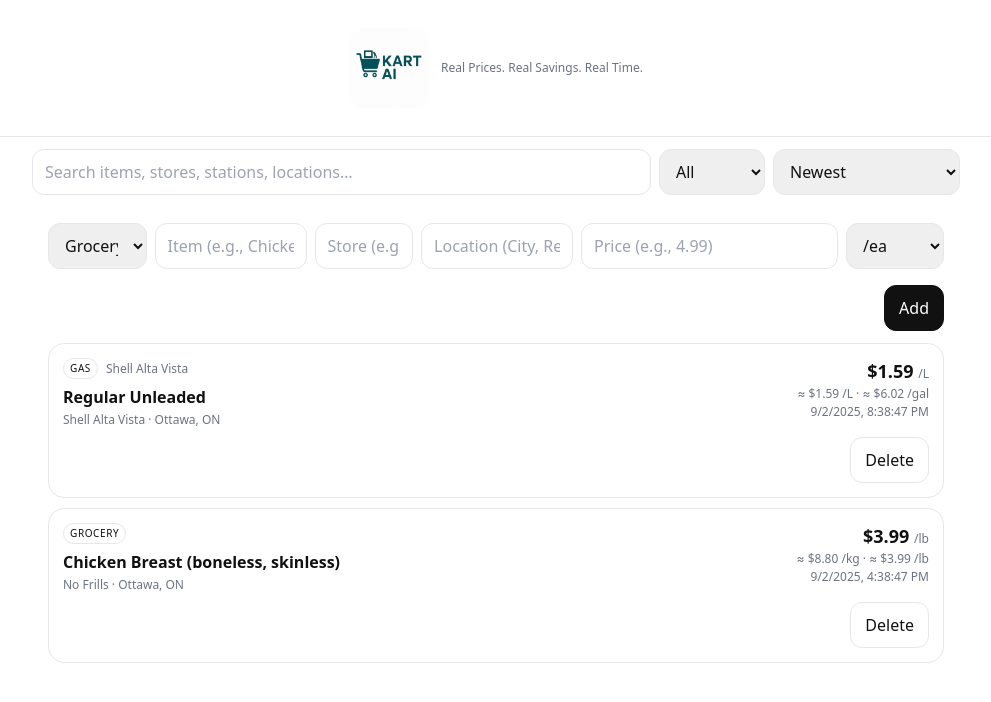
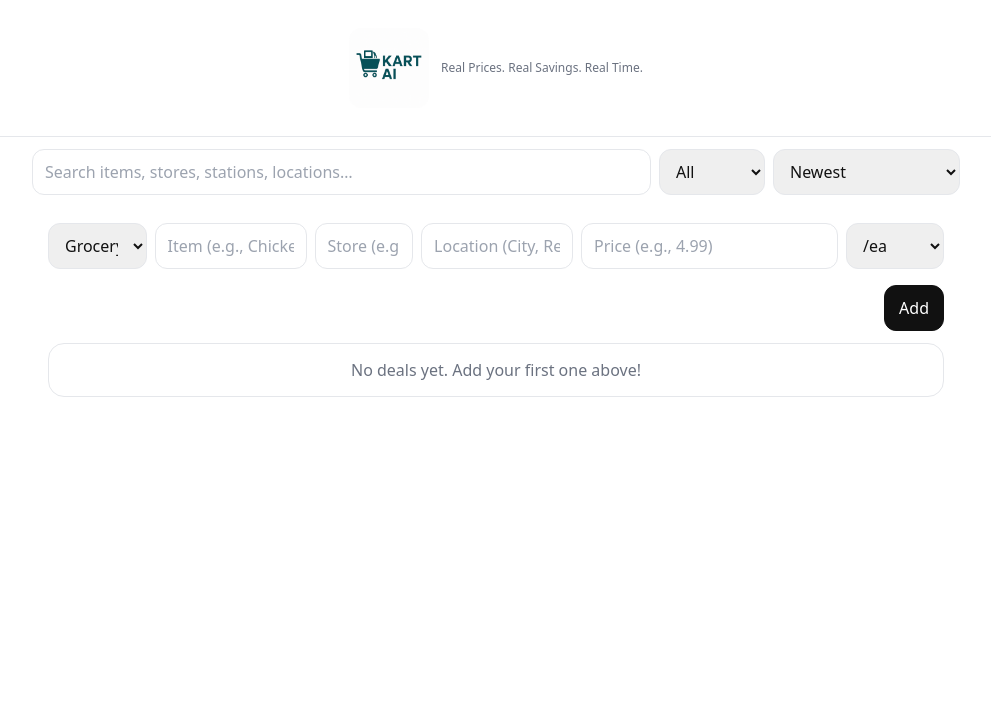
Before and after one commit to cee-el-jac/kart-ai, a React (Vite) app: page / in a window 1280 px wide. Shown: the top 702 px of the page, without its empty margins (144-1135 px from the left). Built offline with nearby package versions, Linux system fonts and the light colour scheme.

Commit message:
Day 2: Added localStorage support and fixed imports

```diff
--- a/src/App.jsx
+++ b/src/App.jsx
@@ -1,38 +1,15 @@
+import React, { useMemo, useState, useEffect } from "react";
+import DealList from "./components/DealList.jsx";
+import {
+  toPerKg,
+  toPerLb,
+  toPerL,
+  toPerGal,
+  money
+} from "./utils/conversions";
 
 
-import { useMemo, useState } from "react";
-
 // ---------- constants & converters ----------
-const LB_PER_KG = 2.20462;
-const L_PER_GAL = 3.78541;
-
-function toPerKg(price, unit) {
-  if (unit === "/kg") return price;
-  if (unit === "/lb") return price * LB_PER_KG;     // $/lb -> $/kg
-  if (unit === "/100g") return price * 10;          // $/100g -> $/kg
-  return null;
-}
-function toPerLb(price, unit) {
-  const perKg = toPerKg(price, unit);
-  return perKg == null ? null : perKg / LB_PER_KG;
-}
-
-function toPerL(price, unit) {
-  if (unit === "/L") return price;
-  if (unit === "/gal") return price / L_PER_GAL;    // $/gal -> $/L
-  return null;
-}
-function toPerGal(price, unit) {
-  const perL = toPerL(price, unit);
-  return perL == null ? null : perL * L_PER_GAL;
-}
-
-function money(n) {
-  if (n == null) return "";
-  const v = Number(n);
-  if (!Number.isFinite(v)) return "";
-  return `$${v.toFixed(2)}`;
-}
 
 // ---------- simple styles (Tailwind-free) ----------
 const S = {
@@ -228,34 +205,20 @@
 }
 
 export default function App() {
-  const [deals, setDeals] = useState(() => [
-    {
-      id: crypto.randomUUID(),
-      type: "grocery",
-      item: "Chicken Breast (boneless, skinless)",
-      store: "No Frills",
-      station: "",
-      location: "Ottawa, ON",
-      price: 3.99,
-      unit: "/lb",
-      normalizedPerKg: 3.99 * LB_PER_KG,
-      normalizedPerL: null,
-      addedAt: Date.now() - 1000 * 60 * 60 * 6,
-    },
-    {
-      id: crypto.randomUUID(),
-      type: "gas",
-      item: "Regular Unleaded",
-      store: "",
-      station: "Shell Alta Vista",
-      location: "Ottawa, ON",
-      price: 1.59,
-      unit: "/L",
-      normalizedPerKg: null,
-      normalizedPerL: 1.59,
-      addedAt: Date.now() - 1000 * 60 * 60 * 2,
-    },
-  ]);
+  const [deals, setDeals] = useState(() => {
+    try {
+      const raw = localStorage.getItem("kart-deals");
+      return raw ? JSON.parse(raw) : [];
+    } catch {
+      return [];
+    }
+  });
+
+  useEffect(() => {
+    try {
+      localStorage.setItem("kart-deals", JSON.stringify(deals));
+    } catch {}
+  }, [deals]);
 
   const [query, setQuery] = useState("");
   const [sortBy, setSortBy] = useState("newest");
--- /dev/null
+++ b/src/components/DealCard.jsx
@@ -0,0 +1,58 @@
+// src/components/DealCard.jsx
+import React from "react";
+import { toPerKg, toPerLb, toPerL, toPerGal, money } from "../utils/conversions";
+
+export default function DealCard({ deal, onDelete }) {
+  const isGrocery = deal.type === "grocery";
+  const isGas = deal.type === "gas";
+
+  const perKg  = isGrocery ? toPerKg(deal.price, deal.unit) : null;
+  const perLb  = isGrocery ? toPerLb(deal.price, deal.unit) : null;
+  const perL   = isGas ? toPerL(deal.price, deal.unit) : null;
+  const perGal = isGas ? toPerGal(deal.price, deal.unit) : null;
+
+  return (
+    <div style={{
+      border: "1px solid #e5e7eb", borderRadius: 12, padding: 16,
+      display: "grid", gridTemplateColumns: "1fr auto", alignItems: "center",
+      marginBottom: 12, background: "#fff"
+    }}>
+      <div>
+        <div style={{ fontSize: 10, color: "#6b7280", marginBottom: 4 }}>
+          {isGrocery ? "GROCERY" : "GAS"} • {(deal.store || deal.station) || "—"} • {deal.location}
+        </div>
+        <div style={{ fontWeight: 600 }}>{deal.item}</div>
+
+        <div style={{ fontSize: 12, color: "#6b7280", marginTop: 6 }}>
+          {isGrocery && (perKg != null || perLb != null) && (
+            <>
+              {perKg != null && <>≈ {money(perKg)} /kg</>}
+              {perKg != null && perLb != null && " · "}
+              {perLb != null && <>≈ {money(perLb)} /lb</>}
+            </>
+          )}
+          {isGas && (perL != null || perGal != null) && (
+            <>
+              {perL != null && <>≈ {money(perL)} /L</>}
+              {perL != null && perGal != null && " · "}
+              {perGal != null && <>≈ {money(perGal)} /gal</>}
+            </>
+          )}
+        </div>
+      </div>
+
+      <div style={{ display: "flex", alignItems: "center", gap: 16 }}>
+        <div style={{ fontWeight: 700 }}>{money(deal.price)} {deal.unit}</div>
+        <button
+          onClick={() => onDelete(deal.id)}
+          style={{
+            padding: "8px 12px", border: "1px solid #d1d5db", borderRadius: 10,
+            background: "#fff", cursor: "pointer"
+          }}
+        >
+          Delete
+        </button>
+      </div>
+    </div>
+  );
+}
--- /dev/null
+++ b/src/components/DealList.jsx
@@ -0,0 +1,24 @@
+// src/components/DealList.jsx
+import React from "react";
+import DealCard from "./DealCard";
+
+export default function DealList({ deals, onDelete }) {
+  if (!deals.length) {
+    return (
+      <div style={{
+        border: "1px dashed #e5e7eb", borderRadius: 12, padding: 20,
+        textAlign: "center", color: "#6b7280", background: "#fafafa", marginBottom: 12
+      }}>
+        No deals yet. Add your first one above!
+      </div>
+    );
+  }
+
+  return (
+    <div>
+      {deals.map((d) => (
+        <DealCard key={d.id} deal={d} onDelete={onDelete} />
+      ))}
+    </div>
+  );
+}
--- /dev/null
+++ b/src/utils/conversions.js
@@ -0,0 +1,35 @@
+// src/utils/conversions.js
+
+// constants
+export const LB_PER_KG = 2.20462;
+export const L_PER_GAL = 3.78541;
+
+// Grocery price normalization
+export function toPerKg(price, unit) {
+  if (unit === "/kg")   return price;
+  if (unit === "/lb")   return price * LB_PER_KG; // $/lb -> $/kg
+  if (unit === "/100g") return price * 10;        // $/100g -> $/kg
+  return null;
+}
+export function toPerLb(price, unit) {
+  const perKg = toPerKg(price, unit);
+  return perKg == null ? null : perKg / LB_PER_KG; // $/kg -> $/lb
+}
+
+// Gas price normalization
+export function toPerGal(price, unit) {
+  if (unit === "/gal") return price;
+  if (unit === "/L")   return price * L_PER_GAL;   // $/L -> $/gal
+  return null;
+}
+export function toPerL(price, unit) {
+  const perGal = toPerGal(price, unit);
+  return perGal == null ? null : perGal / L_PER_GAL; // $/gal -> $/L
+}
+
+// Format helper
+export function money(v) {
+  const n = Number(v);
+  if (!Number.isFinite(n)) return "";
+  return `$${n.toFixed(2)}`;
+}
```
